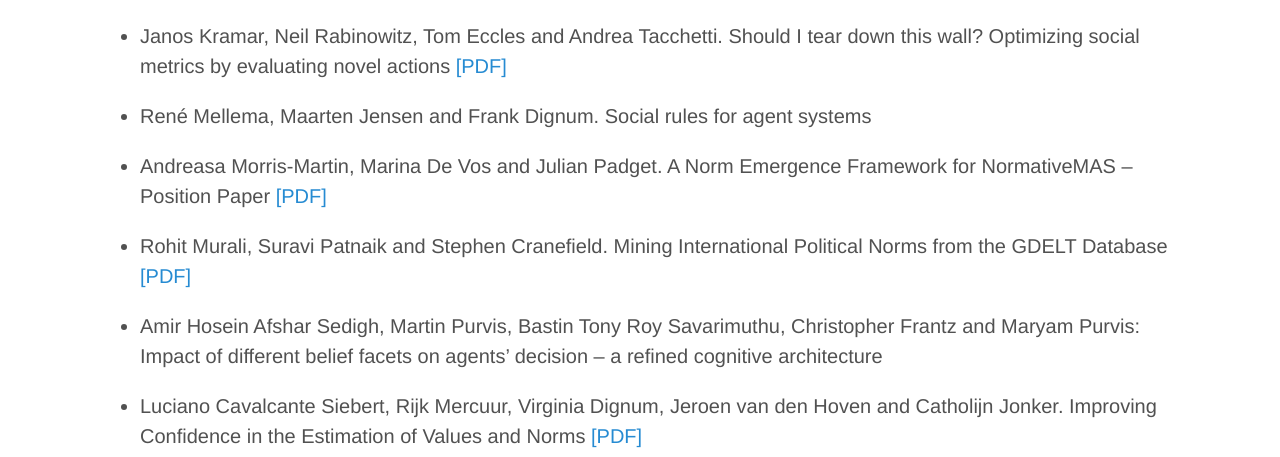
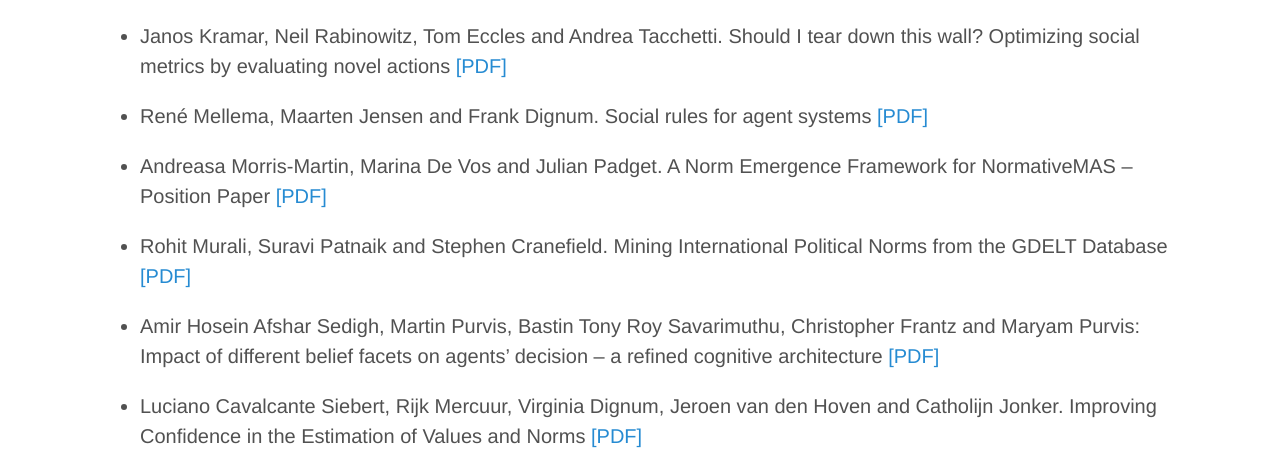
Before and after one commit to coin-workshop/coine-2020-new-zealand, a Jekyll site: the page built from accepted_for_presentation.md, in a window 1280 px wide. Shown: the part 341-798 px from the top of the page. Built offline with Jekyll 4.4.1, drawn with Linux system fonts in a browser that asks for light colours.

Commit message:
Added link.

```diff
--- a/accepted_for_presentation.md
+++ b/accepted_for_presentation.md
@@ -9,12 +9,12 @@ title: COINE
 
 - Janos Kramar, Neil Rabinowitz, Tom Eccles and Andrea Tacchetti. Should I tear down this wall? Optimizing social metrics by evaluating novel actions [\[PDF\]](https://arxiv.org/abs/2004.07625)
 
-- René Mellema, Maarten Jensen and Frank Dignum. Social rules for agent systems
+- René Mellema, Maarten Jensen and Frank Dignum. Social rules for agent systems [\[PDF\]]()
 
 - Andreasa Morris-Martin, Marina De Vos and Julian Padget. A Norm Emergence Framework for NormativeMAS – Position Paper [\[PDF\]](https://arxiv.org/abs/2004.02575)
 
 - Rohit Murali, Suravi Patnaik and Stephen Cranefield. Mining International Political Norms from the GDELT Database [\[PDF\]](https://arxiv.org/abs/2003.14027)
 
-- Amir Hosein Afshar Sedigh, Martin Purvis, Bastin Tony Roy Savarimuthu, Christopher Frantz and Maryam Purvis: Impact of different belief facets on agents' decision -- a refined cognitive architecture
+- Amir Hosein Afshar Sedigh, Martin Purvis, Bastin Tony Roy Savarimuthu, Christopher Frantz and Maryam Purvis: Impact of different belief facets on agents' decision -- a refined cognitive architecture [\[PDF\]](https://drive.google.com/file/d/1XwLrkIrTXH0EXZX9bxvpbDG7PYdjgnfq/view?usp=sharing)
 
 - Luciano Cavalcante Siebert, Rijk Mercuur, Virginia Dignum, Jeroen van den Hoven and Catholijn Jonker. Improving Confidence in the Estimation of Values and Norms [\[PDF\]](https://arxiv.org/abs/2004.01056)
```
